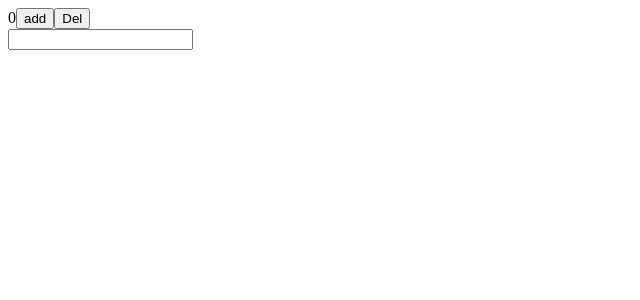
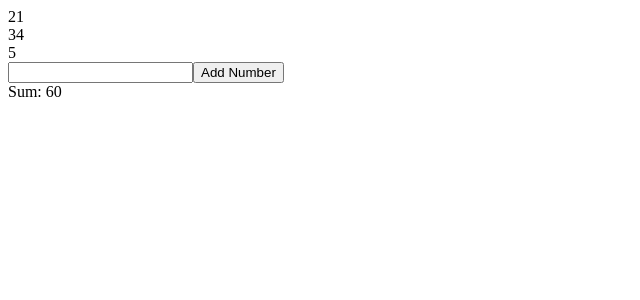
Before and after one commit to mekzqza/WebProgramming-Fornt, a Next.js app: page / in a window 1280 px wide. Shown: the top 300 px of the page, without its empty margins (0-640 px from the left). Built offline with nearby package versions, Linux system fonts and the light colour scheme.

Commit message:
Add ListOfNumber component to Home page

```diff
--- a/app/Lab2.5/LisitOfNumber.tsx
+++ b/app/Lab2.5/LisitOfNumber.tsx
@@ -0,0 +1,31 @@
+'use client';
+import { useState } from "react";
+
+export default function ListOfNumber(){
+    const [lst,setLst] = useState<number[]>([21,34,5]);
+    const [intvalue, setIntvalue] = useState<string>('');
+
+    const add = () =>{
+        const n =Number(intvalue);
+        if(isNaN(n)) return;
+        setLst([...lst,n]);
+        setIntvalue('');
+
+};
+   const sum =lst.reduce((a,b) => a + b,0);
+
+    return(
+        <div>
+            {lst.map((num,index) =>(
+                <div key={index}>{num}</div>
+            ))}
+            <input type="text"
+            value={intvalue}
+            onChange={e => setIntvalue(e.target.value)}
+            />
+            <button onClick={add}>Add Number</button>
+            <div>Sum: {sum}</div>
+        </div>
+    );
+
+}
--- a/app/page.tsx
+++ b/app/page.tsx
@@ -1,13 +1,11 @@
 'use client';
 
-import AddAndDel from "./Lab2/AddAndDel";
-import TextInput from "./Lab2/TextInput";
+import ListOfNumber from './Lab2.5/LisitOfNumber';
 
 export default function Home() {
   return (
     <main>
-      <AddAndDel />
-      <TextInput />
+      <ListOfNumber />
     </main>
   );
 }
```
